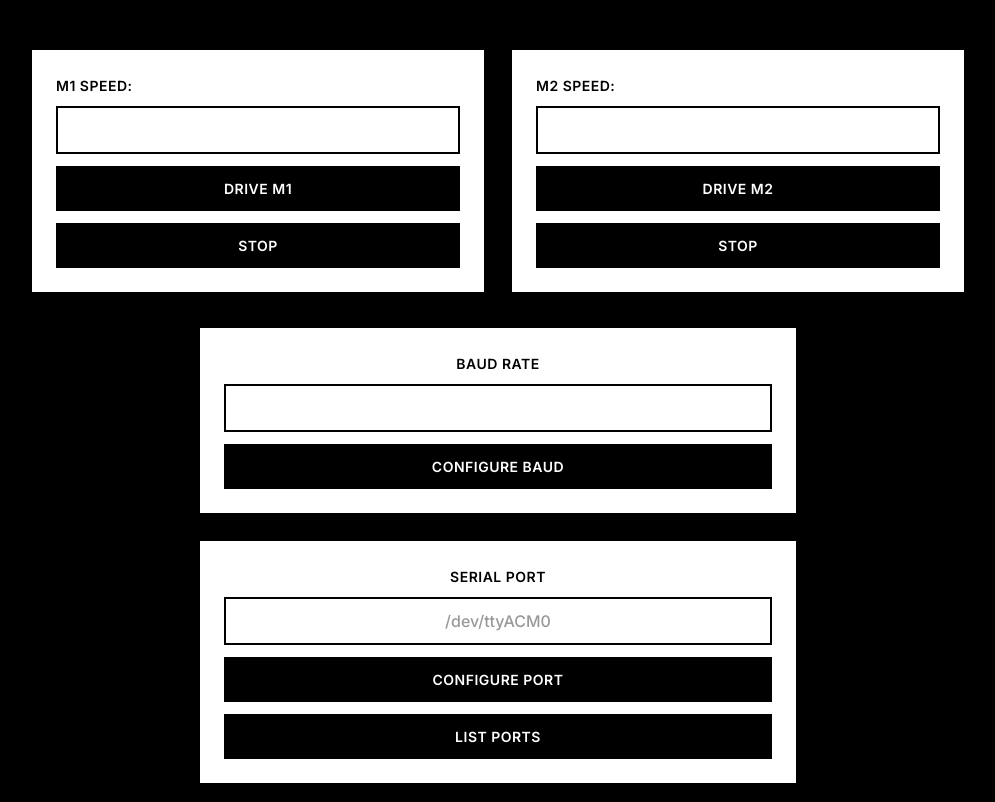
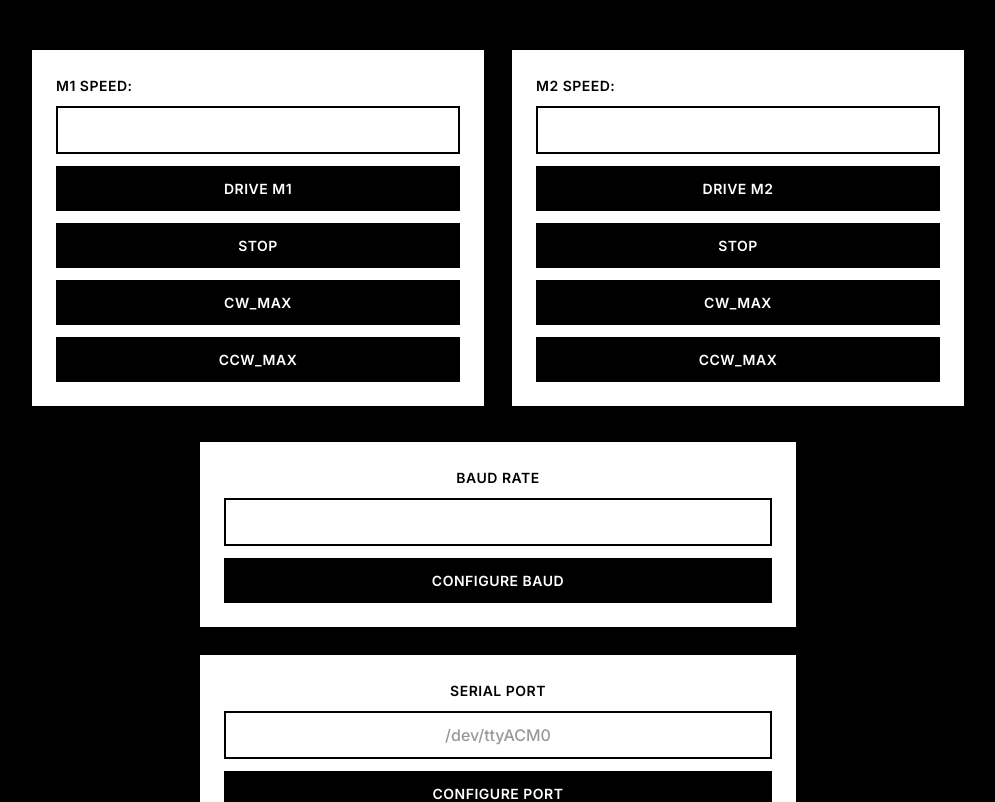
Before and after one commit to lazytatzv/motion_studio, a React (Vite) app: page / in a window 1280 px wide. Shown: the top 802 px of the page, without its empty margins (142-1137 px from the left). Built offline with nearby package versions, Linux system fonts and the light colour scheme.

Commit message:
fix cw/ccw's ui

```diff
--- a/src/App.css
+++ b/src/App.css
@@ -75,21 +75,13 @@ main {
 }
 
 /* モーターを止める */
-.stop-m1 {
+.stop-m1, .stop-m2, .max-cw-m1, .max-cw-m2, .max-ccw-m1, .max-ccw-m2 {
   display: flex;
   flex-direction: column;
   justify-content: center;
   width: 100%;
 }
 
-.stop-m2 {
-  display: flex;
-  flex-direction: column;
-  justify-content: center;
-  width: 100%;
-}
-
-/* Configuration Section */
 .config-container {
   display: flex;
   flex-direction: column;
--- a/src/App.tsx
+++ b/src/App.tsx
@@ -58,6 +58,26 @@ function App() {
   const handleStopM2 = async() => {
     await invoke("drive_simply_async", { speed: 64 as number, motorIndex: 2 });
   }
+
+  // Drive Clockwise with Max speed
+  const handleMaxCwM1 = async () => {
+    await invoke("drive_symply_async", { speed: 127 as number, motorIndex: 1 });
+  }
+
+  const handleMaxCwM2 = async () => {
+    await invoke("drive_symply_async", { speed: 127 as number, motorIndex: 2 });
+  }
+
+  // Drive Counter Clockwise with Max speed
+  const handleMaxCcwM1 = async () => {
+    await invoke("drive_symply_async", { speed: 0 as number, motorIndex: 1 });
+  }
+
+  const handleMaxCcwM2 = async () => {
+    await invoke("drive_symply_async", { speed: 0 as number, motorIndex: 2 });
+  }
+
+
 
   const handleBaud = async () => {
     if (baud == "") return;
@@ -157,6 +177,12 @@ function App() {
           <div className="stop-m1">
             <button onClick={handleStopM1}>STOP</button>
           </div>
+          <div className="max-cw-m1">
+            <button onClick={handleMaxCwM1}>CW_MAX</button>
+          </div>
+          <div className="max-ccw-m1">
+            <button onClick={handleMaxCcwM1}>CCW_MAX</button>
+          </div>
         </div>
 
         <div className="motor-container">
@@ -172,6 +198,12 @@ function App() {
           <button onClick={handleDriveM2}>Drive M2</button>
           <div className="stop-m2">
             <button onClick={handleStopM2}>STOP</button>
+          </div>
+          <div className="max-cw-m2">
+            <button onClick={handleMaxCwM2}>CW_MAX</button>
+          </div>
+          <div className="max-ccw-m2">
+            <button onClick={handleMaxCcwM2}>CCW_MAX</button>
           </div>
         </div>
       </div>
```
